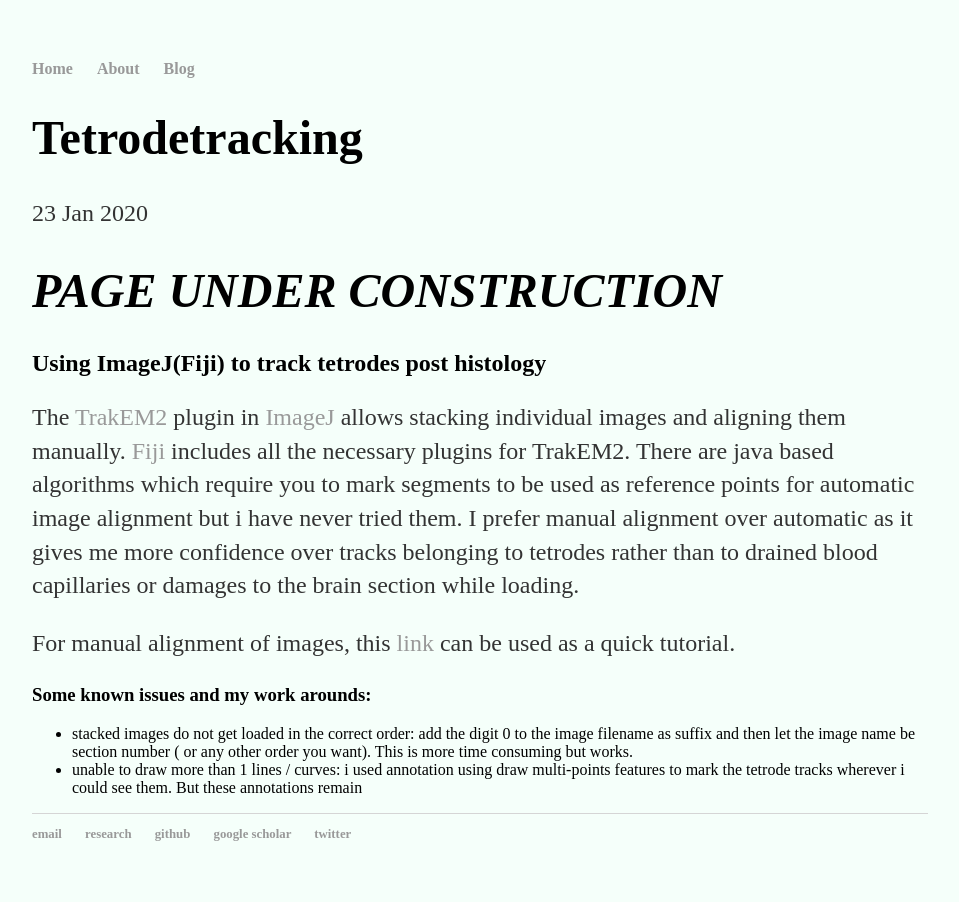
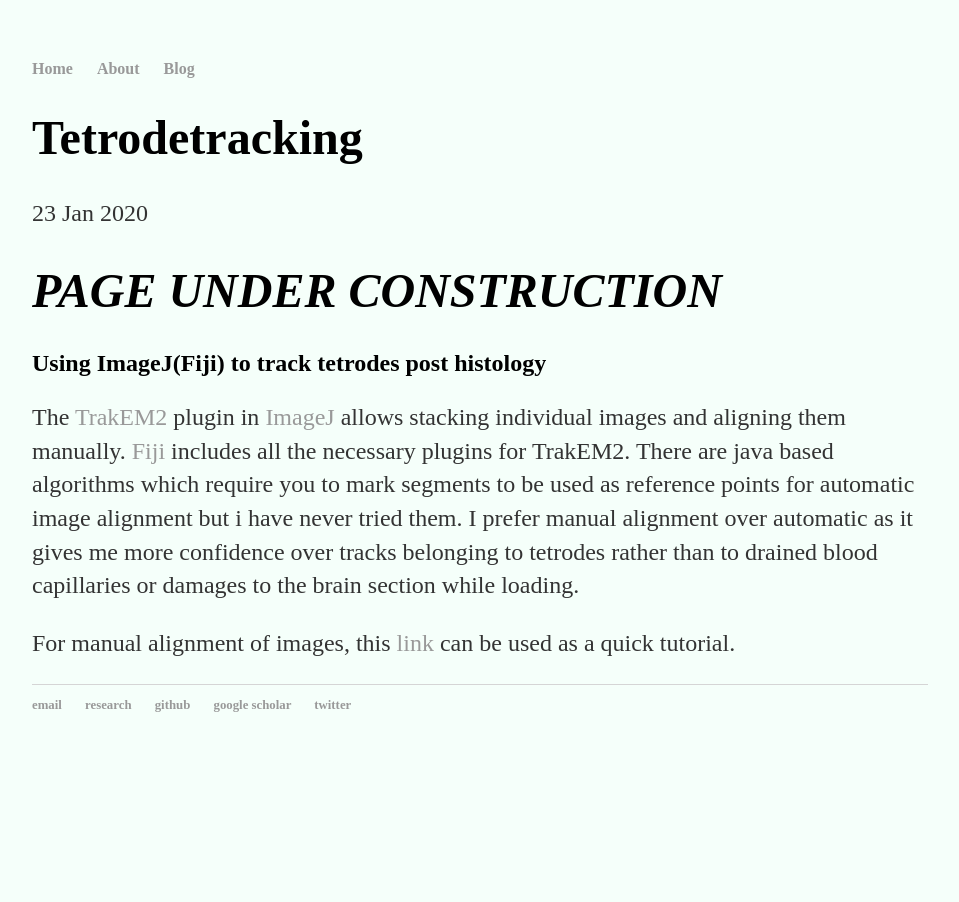
Before and after one commit to AdiBish/adibish.github.io, a Jekyll site: the page built from _posts/2020-01-23-TetrodeTracking.md, in a window 1280 px wide. Shown: the whole page, without its empty margins (160-1119 px from the left). Built offline with Jekyll 4.4.1, drawn with Linux system fonts in a browser that asks for light colours; our own code applies the rules of GitHub Pages for plain Markdown files; comment, search, counter and statistics services are not loaded.

Commit message:
Update 2020-01-23-TetrodeTracking.md

```diff
--- a/_posts/2020-01-23-TetrodeTracking.md
+++ b/_posts/2020-01-23-TetrodeTracking.md
@@ -5,11 +5,3 @@ The [TrakEM2](https://imagej.net/TrakEM2) plugin in [ImageJ](https://imagej.nih.
 There are java based algorithms which require you to mark segments to be used as reference points for automatic image alignment but i have never tried them. I prefer manual alignment over automatic as it gives me more confidence over tracks belonging to tetrodes rather than to drained blood capillaries or damages to the brain section while loading.
 
 For manual alignment of images, this [link](https://www.youtube.com/watch?v=-p0Jg0QKF24) can be used as a quick tutorial.
-
-
-
-### **Some known issues and my work arounds**:
-- stacked images do not get loaded in the correct order:
-add the digit 0 to the image filename as suffix and then let the image name be section number ( or any other order you want). This is more time consuming but works.
-- unable to draw more than 1 lines / curves:
-i used annotation using draw multi-points features to mark the tetrode tracks wherever i could see them. But these annotations remain
```
